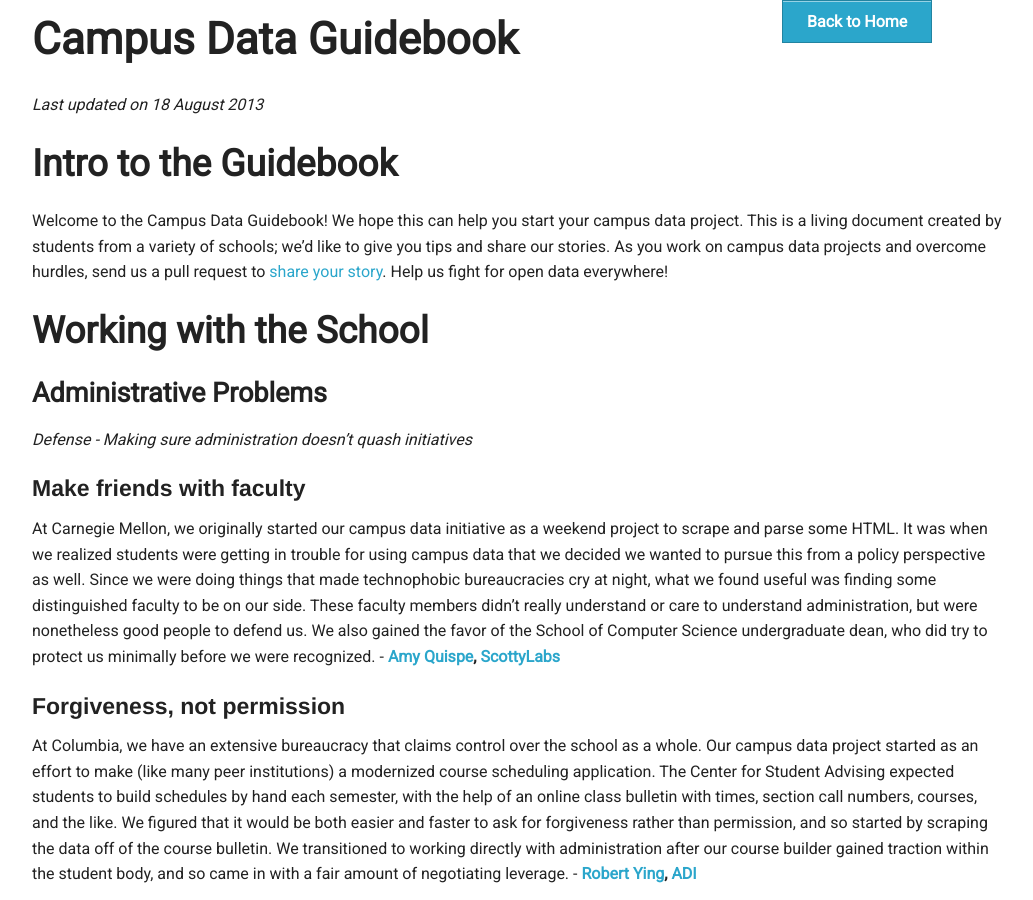
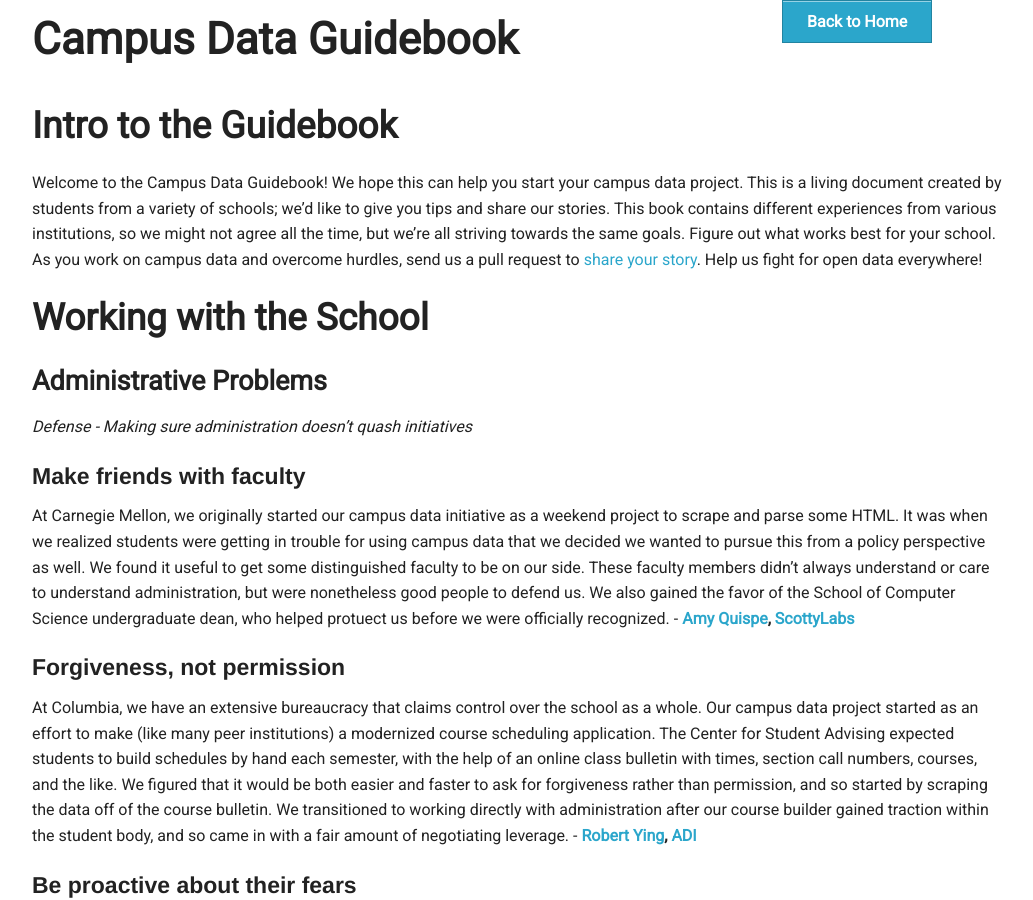
Before and after one commit to CampusData/campusdata.github.io, a Jekyll site: the page built from _posts/2013-08-17-guidebook.markdown, in a window 1280 px wide and 900 px high. Shown: the whole window, without its empty margins (123-1156 px from the left). Built offline with Jekyll 4.4.1, drawn with Linux system fonts in a browser that asks for light colours; nearby versions of some CDN libraries; library files that are not in the unit come from our copies; Markdown is read by kramdown in place of the engine named in the settings; some of the changed text lies outside the part shown.

Commit message:
Update 2013-08-17-guidebook.markdown
added hackathon section

```diff
--- a/_posts/2013-08-17-guidebook.markdown
+++ b/_posts/2013-08-17-guidebook.markdown
@@ -2,15 +2,13 @@
 layout: guidebook
 permalink: guidebook/index.html
 ---
-_Last updated on {{ site.time | date: "%d %B %Y" }}_
-
-
 ## Intro to the Guidebook
 
 Welcome to the Campus Data Guidebook! We hope this can help you start your campus data project. This is a living document
-created by students from a variety of schools; we'd like to give you tips and share our stories. As you work on campus
-data projects and overcome hurdles, send us a pull request to [share your story](https://github.com/campusdata/campusdata.github.io/).
-Help us fight for open data everywhere!
+created by students from a variety of schools; we'd like to give you tips and share our stories. This book contains different
+experiences from various institutions, so we might not agree all the time, but we're all striving towards the same goals.
+Figure out what works best for your school. As you work on campus data and overcome hurdles, send us a pull request to
+[share your story](https://github.com/campusdata/campusdata.github.io/). Help us fight for open data everywhere!
 
 ## Working with the School
 
@@ -22,11 +20,10 @@
 
 At Carnegie Mellon, we originally started our campus data initiative as a weekend project to scrape and parse some HTML.
 It was when we realized students were getting in trouble for using campus data that we decided we wanted to pursue this
-from a policy perspective as well. Since we were doing things that made technophobic bureaucracies cry at night,
-what we found useful was finding some distinguished faculty to be on our side. These faculty members didn’t really
-understand or care to understand administration, but were nonetheless good people to defend us. We also gained the
-favor of the School of Computer Science undergraduate dean, who did try to protect us minimally before we were
-recognized. - **[Amy Quispe][amy], [ScottyLabs][scottylabs]**
+from a policy perspective as well. We found it useful to get some distinguished faculty to be on our side. These faculty
+members didn’t always understand or care to understand administration, but were nonetheless good people to defend us.
+We also gained the favor of the School of Computer Science undergraduate dean, who helped protuect us before we were
+officially recognized. - **[Amy Quispe][amy], [ScottyLabs][scottylabs]**
 
 #### Forgiveness, not permission
 
@@ -139,7 +136,11 @@
 
 #### Host a Hackathon
 
-Host and demo at hackathons. - **[Alexey Komissarouk][alexey], [PennApps Labs][pennapps]**
+Hackathons are the perfect venue to promote APIs. Students are very eager to try to solve problems that they see around
+them, and so are often excited to use campus data if they know it's available. This can also be incentivized through prizes
+and promises of school adoption.
+The original concept behind [TartanHacks](http://tartanhacks.com/) was that we would create a hackathon to promote
+our own APIs.
 
 
 #### Work with professors to enrich existing classes
```
